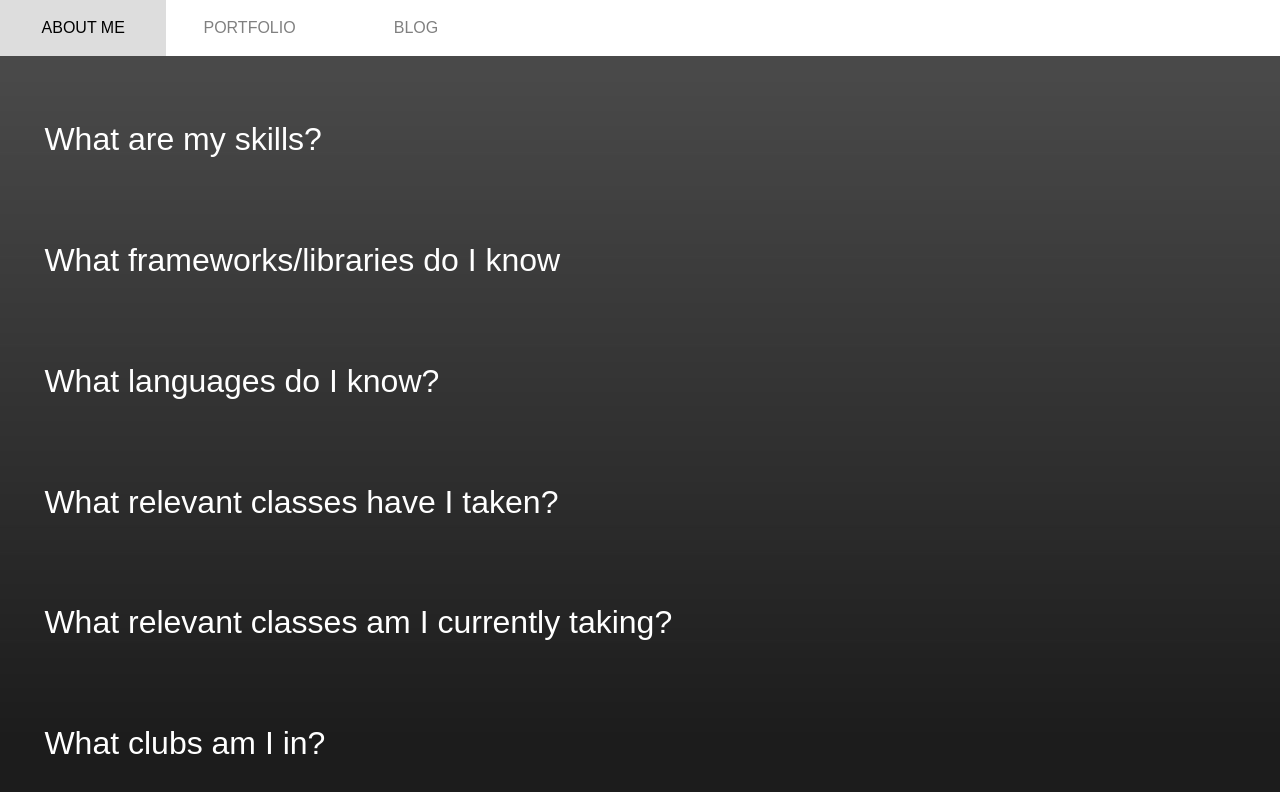
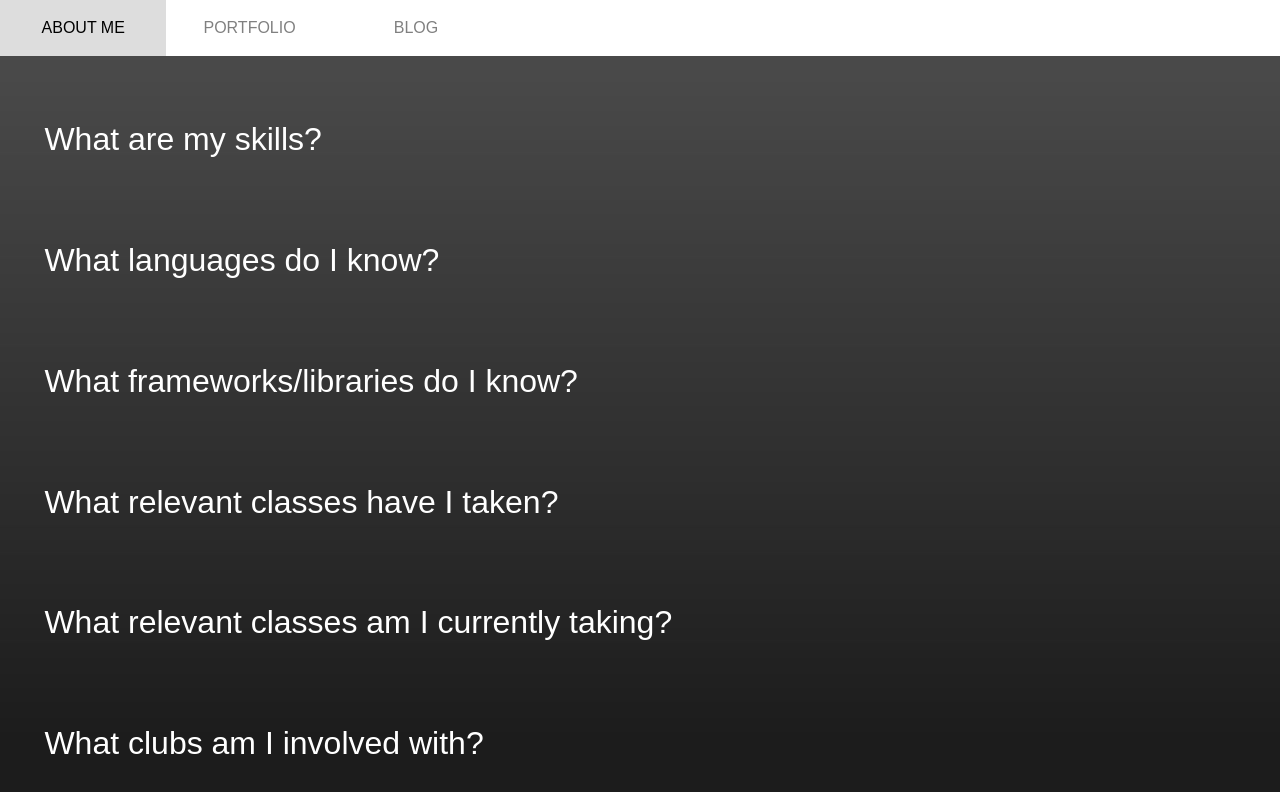
Before and after one commit to howardwang15/howardwang15.github.io, a React (Create React App) app: page /portfolio in a window 1280 px wide. Shown: the top 792 px of the page. Built offline with nearby package versions, Linux system fonts and the light colour scheme.

Commit message:
changed collapsible component to have the button and body

```diff
--- a/src/components/Collapsible/index.js
+++ b/src/components/Collapsible/index.js
@@ -1,36 +1,32 @@
 import React from 'react';
+import Button from '../Button';
 import './style.css';
 
 
 export default class Collapsible extends React.Component {
     constructor(props) {
         super(props);
+        this.state = {
+            opened: false
+        }
     }
 
     style = {
         color: this.props.textColor
     }
 
+    toggleDisplay() {
+        this.setState({
+            opened: !this.state.opened
+        });
+    }
+
     render() {
-        console.log(this.props);
-        var descriptions = this.props.descriptions;
-        var data  = this.props.data;
-        //description === undefined ? data = data.map((temp) => <ul><li>{temp}</li></ul>) :
-        //data = data.map((temp) => <li>{temp}<ul>{description.map((des) => <li>{des}</li>)}</ul></li>;
         return (
-            <div style={this.style}>
-                <ul>
-                    {data.map(d => <li>{d}</li>)}
-                </ul>
-                {
-                    descriptions.map(des => {
-                        return (
-                            <ul>
-                                <li>{des}</li>
-                            </ul>
-                        )
-                    })
-                }
+            <div>
+                <Button title={this.props.title} textColor={this.props.textColor} border={false}
+                    onClick={() => this.toggleDisplay()}/>
+                {this.state.opened ? <div>{this.props.content}</div> : null}
             </div>
         )
     }
--- a/src/components/Portfolio/index.js
+++ b/src/components/Portfolio/index.js
@@ -1,69 +1,58 @@
 import React from 'react';
 import './style.css';
-import Button from '../Button';
 import Collapsible from '../Collapsible';
 
-const skills = ['Front-end Development', 'Back-end Development', 'Machine Learning', 'Android development'];
-const frameworks = ['React.js', 'Redux', 'Bootstrap', 'MongoDB', 'Tensorflow', 'PyTorch'];
-const languages = ['JavaScript (ES6)', 'CSS 3', 'HTML 5', 'C++', 'C', 'Java', 'Python'];
-const relevantClasses =
+var formatAsList = (array) => {
+    array = array.map(element => <li className='bullet'>{element}</li>);
+    return <ul>{array}</ul>
+}
+
+var skills = ['Front-end Development', 'Back-end Development', 'Machine Learning', 'Android development'];
+var frameworks = ['React.js', 'Redux', 'Bootstrap', 'MongoDB', 'Tensorflow', 'PyTorch'];
+var languages = ['JavaScript (ES6)', 'CSS 3', 'HTML 5', 'C++', 'C', 'Java', 'Python'];
+var relevantClasses =
     [
         'Introduction to Computer Science', 'Data Structures and Algorithms', 'Introduction to Computer Organization',
         'Software Construction Laboratory', 'Linear Algebra', 'Differential Equations', 'Discrete Mathematics'
     ];
-const classesInProgress =
+var classesInProgress =
     [
         'Introduction to Algorithms and Complexity', 'Logic Design of Digital Systems', 'Probability Theory'
     ];
+var clubs = ['ACM', 'UAS'];
 
-const clubs = ['ACM', 'UAS'];
-const descriptions = ['hello'];
-
+skills = formatAsList(skills);
+languages = formatAsList(languages);
+frameworks = formatAsList(frameworks);
+relevantClasses = formatAsList(relevantClasses);
+classesInProgress = formatAsList(classesInProgress);
+clubs = formatAsList(clubs);
 
 export default class Portfolio extends React.Component {
     constructor(props) {
         super(props);
-        const collapsed = [false, false, false, false, false, false];
-        this.state = {
-            collapsed: collapsed
-        };
-    }
-
-    toggle(id) {
-        const newCollapsed = this.state.collapsed;
-        newCollapsed[id] = !newCollapsed[id];
-        this.setState({
-            collapsed: newCollapsed
-        });
     }
 
     render() {
         return (
             <div>
                 <div className='skills'>
-                    <Button title='What are my skills?' textColor='white' border={false} onClick={() => this.toggle(0)}/>
-                    {this.state.collapsed[0] ? <Collapsible data={skills} textColor='white'/> : null}
+                    <Collapsible title='What are my skills?' textColor='white' content={skills}/>
                 </div>
                 <div className='skills'>
-                    <Button title='What frameworks/libraries do I know' textColor='white' border={false} onClick={() => this.toggle(1)}/>
-                    {this.state.collapsed[1] ? <Collapsible data={frameworks} textColor='white'/> : null}
+                    <Collapsible title='What languages do I know?' textColor='white' content={languages}/>
                 </div>
                 <div className='skills'>
-                    <Button title='What languages do I know?' textColor='white' border={false} onClick={() => this.toggle(2)}/>
-                    {this.state.collapsed[2] ? <Collapsible data={languages} textColor='white'/> : null}
+                    <Collapsible title='What frameworks/libraries do I know?' textColor='white' content={frameworks}/>
                 </div>
                 <div className='skills'>
-                    <Button title='What relevant classes have I taken?' textColor='white' border={false} onClick={() => this.toggle(3)}/>
-                    {this.state.collapsed[3] ? <Collapsible data={relevantClasses} textColor='white'/> : null}
+                    <Collapsible title='What relevant classes have I taken?' textColor='white' content={relevantClasses}/>
                 </div>
                 <div className='skills'>
-                    <Button title='What relevant classes am I currently taking?' textColor='white' border={false} onClick={() => this.toggle(4)}/>
-                    {this.state.collapsed[4] ? <Collapsible data={classesInProgress} textColor='white'/> : null}
+                    <Collapsible title='What relevant classes am I currently taking?' textColor='white' content={classesInProgress}/>
                 </div>
                 <div className='skills'>
-                    <Button title='What clubs am I in?' textColor='white' border={false} onClick={() => this.toggle(5)}/>
-                    {this.state.collapsed[5] ? <Collapsible data={clubs} descriptions={descriptions} textColor='white'>
-                    </Collapsible> : null}
+                    <Collapsible title='What clubs am I involved with?' textColor='white' content={clubs}/>
                 </div>
             </div>
         )
--- a/src/components/Portfolio/style.css
+++ b/src/components/Portfolio/style.css
@@ -13,7 +13,7 @@
     column-gap: 3vw;
 }
 
-.skills double li{
+.skills li{
     width: 50%;
     color: white;
     font-size: 1.2vw;
@@ -28,3 +28,11 @@
     padding: 0.5vw;
     float: left;
 }
+
+.bullet {
+    width: 50%;
+    color: white;
+    font-size: 1.2vw;
+    padding: 0.5vw;
+    float: left;
+}
```
